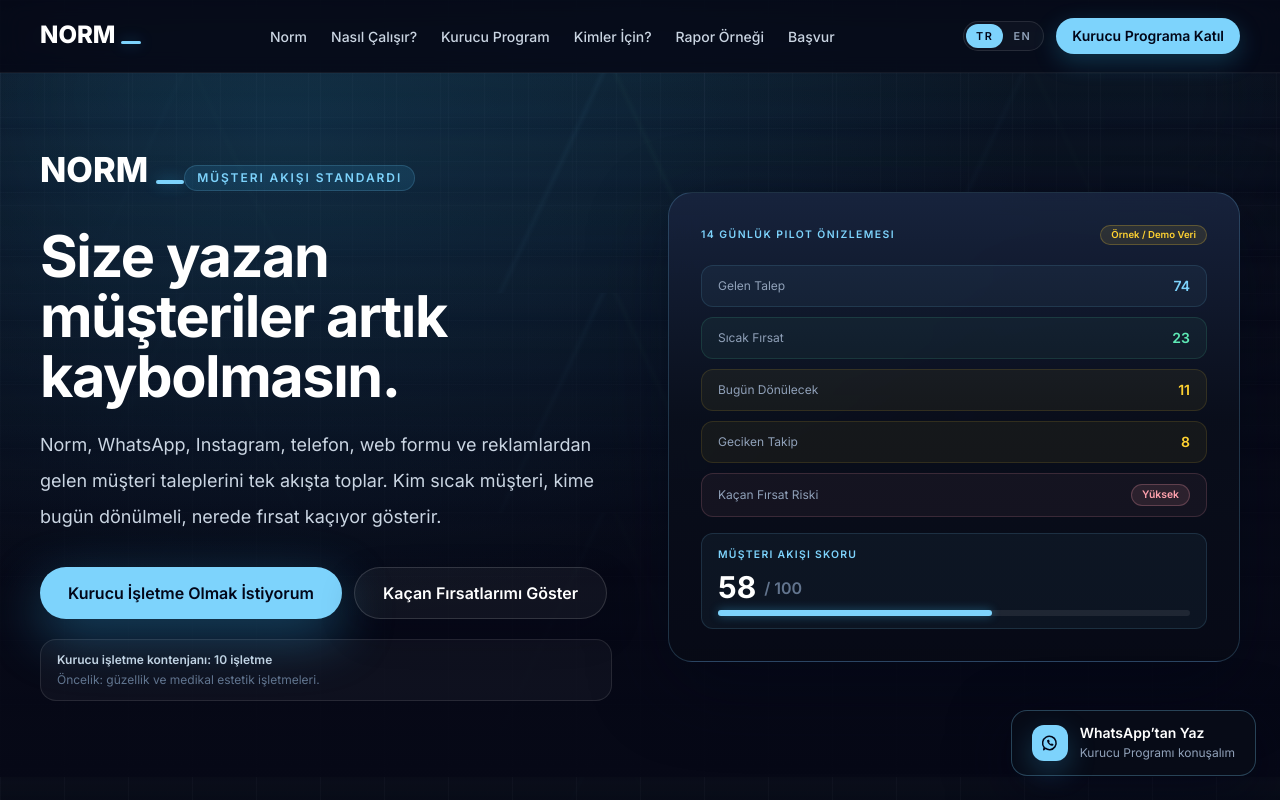
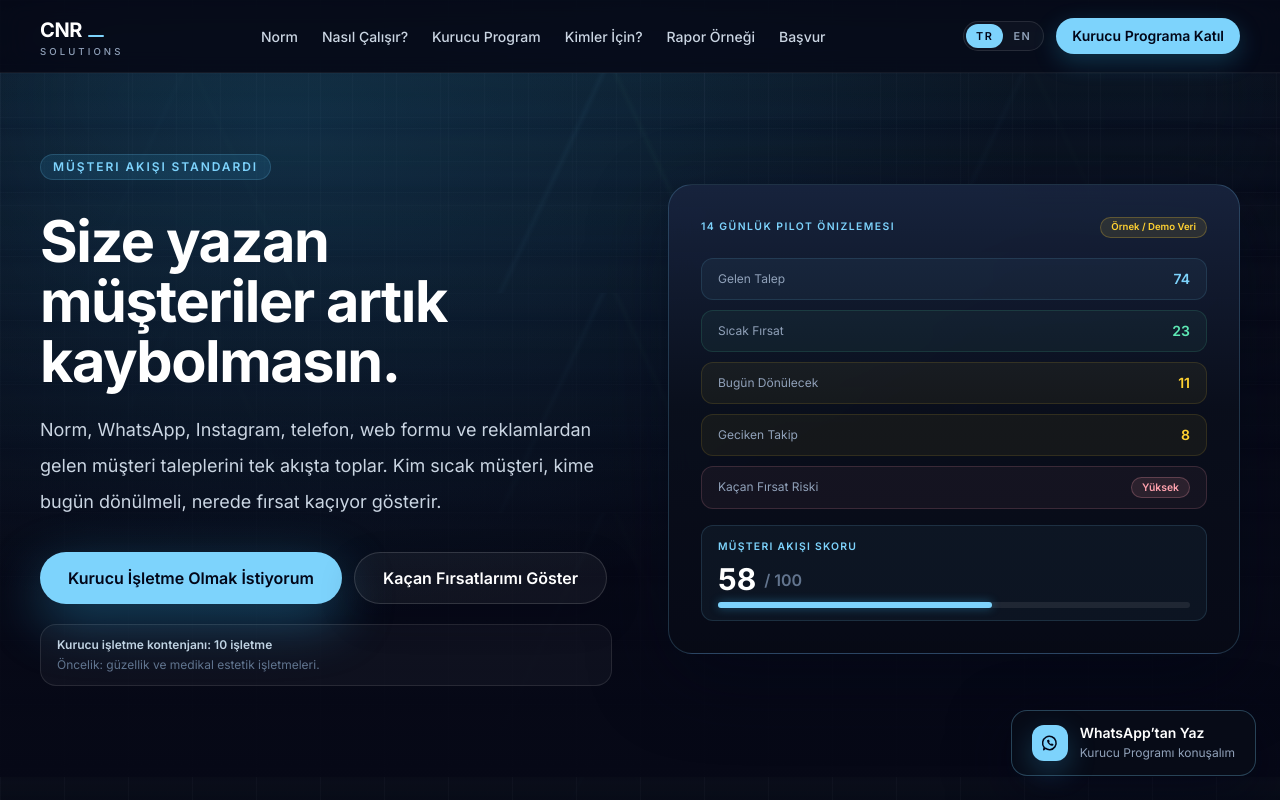
Before and after one commit to cnrakpinar1-jpg/cnr-solutions, a Next.js app: page /tr in a window 1280 px wide. Shown: the top 800 px of the page. Built offline with nearby package versions, Linux system fonts and the light colour scheme.

Commit message:
Finalize Norm pilot landing page branding and form polish

```diff
--- a/components/shared/Header.tsx
+++ b/components/shared/Header.tsx
@@ -1,7 +1,6 @@
 import Link from "next/link";
 import { Logo } from "@/components/Logo";
 import { MobileNav } from "@/components/shared/MobileNav";
-import { NormWordmark } from "@/components/shared/NormWordmark";
 
 type NavLink = { href: string; label: string };
 
@@ -17,8 +16,8 @@ export function Header({ locale, navLinks }: HeaderProps) {
   return (
     <header className="sticky top-0 z-50 border-b border-white/6 bg-[rgba(6,8,22,0.65)] backdrop-blur-md">
       <div className="container-shell flex h-16 items-center justify-between gap-3 sm:h-18">
-        <Link href={`/${locale}`} className="flex-shrink-0" aria-label={locale === "tr" ? "Norm" : "CNR Solutions"}>
-          {locale === "tr" ? <NormWordmark size="header" /> : <Logo variant="light" size="md" />}
+        <Link href={`/${locale}`} className="flex-shrink-0" aria-label="CNR Solutions">
+          <Logo variant="light" size="md" />
         </Link>
 
         {/* Desktop nav */}
--- a/components/tr/TrHero.tsx
+++ b/components/tr/TrHero.tsx
@@ -1,6 +1,5 @@
 import { Button } from "@/components/ui/Button";
 import { Reveal } from "@/components/ui/Reveal";
-import { NormWordmark } from "@/components/shared/NormWordmark";
 
 export function TrHero() {
   return (
@@ -15,7 +14,6 @@ export function TrHero() {
       <div className="container-shell">
         <div className="grid items-center gap-10 pb-16 pt-12 lg:grid-cols-[minmax(0,1fr)_minmax(0,1fr)] lg:gap-14 lg:pb-32 lg:pt-20">
           <Reveal className="max-w-3xl">
-            <NormWordmark size="hero" className="mb-6" />
             <p className="eyebrow">Müşteri Akışı Standardı</p>
 
             <h1 className="text-balance mt-4 text-[2.4rem] font-bold leading-[1.08] tracking-tight text-white sm:text-5xl lg:text-[3.6rem] lg:leading-[1.04]">
```
